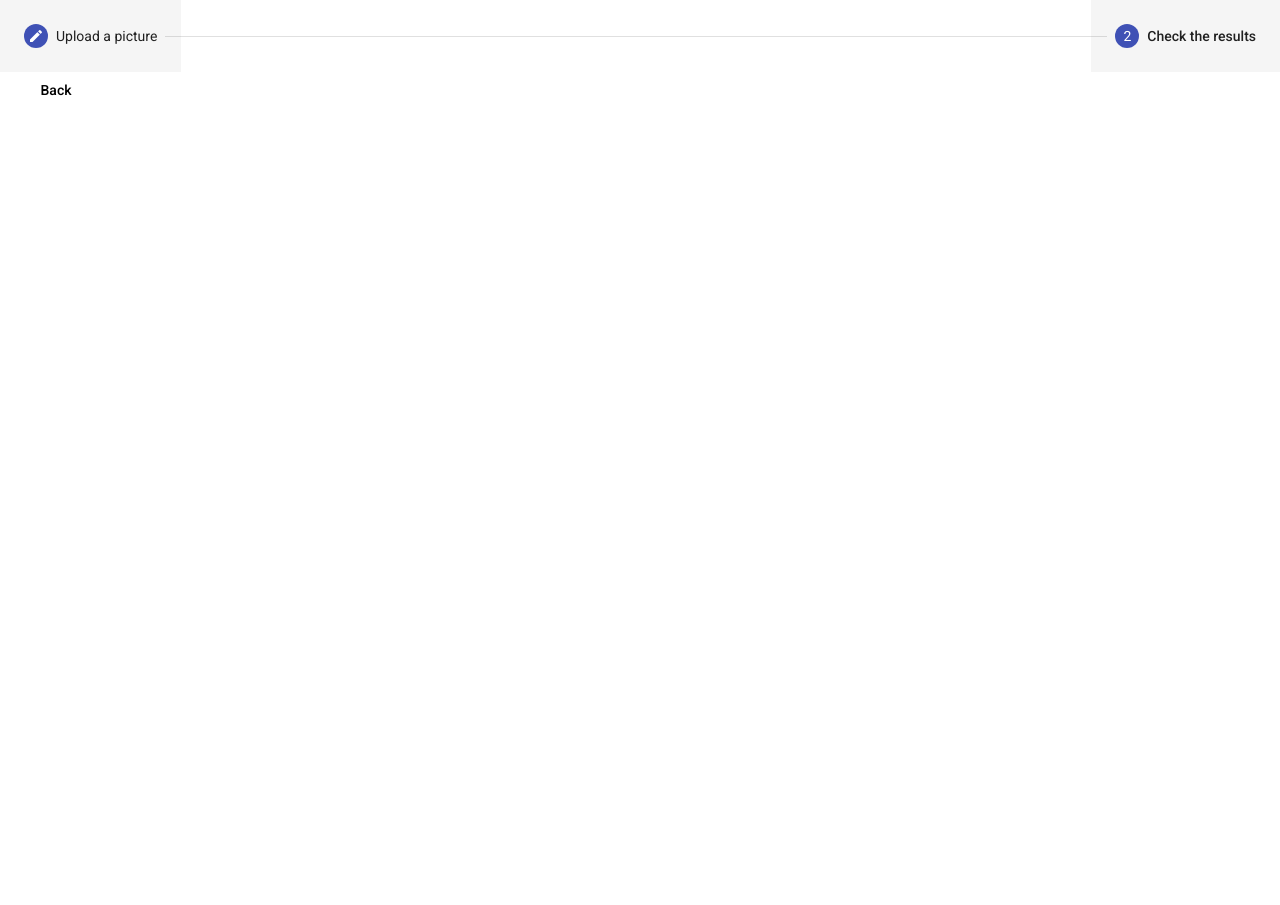
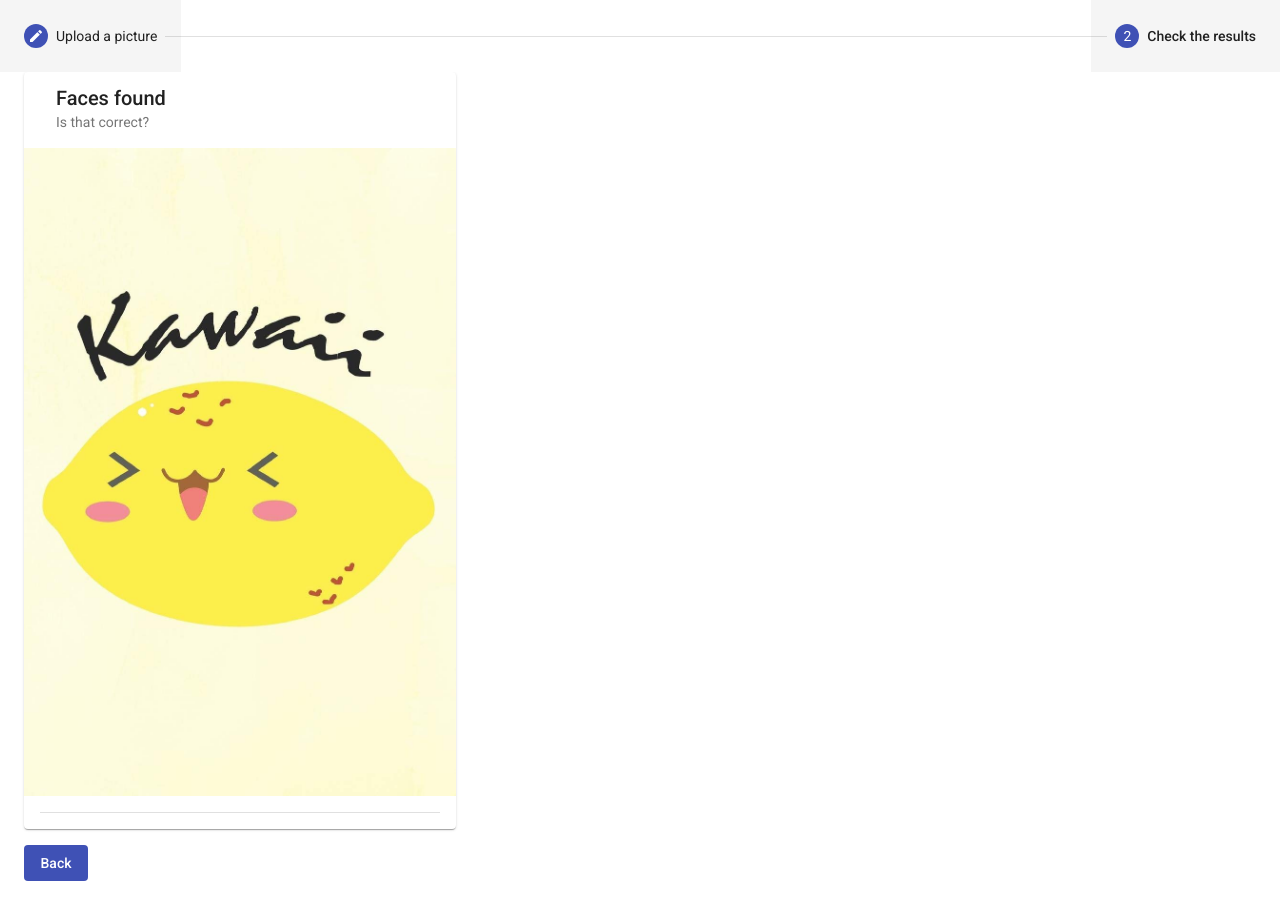
Before and after one commit to Citromka/face-recognition, an Angular app: page / in a window 1280 px wide. Both pictures are taken after a click on the button "Next". Before the commit the page ends 800 px from the top, so only its background shows below. Built offline with nearby package versions, Linux system fonts and the light colour scheme.

Commit message:
Add step result component

```diff
--- a/src/app/components/facerecognition-app/app.component.html
+++ b/src/app/components/facerecognition-app/app.component.html
@@ -8,8 +8,9 @@
   </mat-step>
   <mat-step label="Step 1">
     <ng-template matStepLabel>Check the results</ng-template>
+    <app-result-step></app-result-step>
     <div>
-      <button mat-button matStepperPrevious>Back</button>
+      <button mat-flat-button color="primary" matStepperPrevious>Back</button>
     </div>
   </mat-step>
 </mat-horizontal-stepper>
--- /dev/null
+++ b/src/app/components/result-step/result-step.component.css
@@ -0,0 +1,4 @@
+.example-card {
+  max-width: 400px;
+  margin-bottom: 1rem;
+}
--- /dev/null
+++ b/src/app/components/result-step/result-step.component.html
@@ -0,0 +1,13 @@
+<mat-card class="example-card">
+  <mat-card-header>
+    <mat-card-title>Faces found</mat-card-title>
+    <mat-card-subtitle>Is that correct?</mat-card-subtitle>
+  </mat-card-header>
+  <img mat-card-image src="/assets/kawaiilemon.jpg" alt="Your photo">
+  <mat-divider inset="inset"></mat-divider>
+  <mat-card-content>
+    <table>
+
+    </table>
+  </mat-card-content>
+</mat-card>
--- /dev/null
+++ b/src/app/components/result-step/result-step.component.ts
@@ -0,0 +1,15 @@
+import { Component, OnInit } from '@angular/core';
+
+@Component({
+  selector: 'app-result-step',
+  templateUrl: './result-step.component.html',
+  styleUrls: ['./result-step.component.css']
+})
+export class ResultStepComponent implements OnInit {
+
+  constructor() { }
+
+  ngOnInit(): void {
+  }
+
+}
```
Also changed, not shown: src/app/app.module.ts (+6 -2 lines), src/assets/kawaiilemon.jpg (added).
